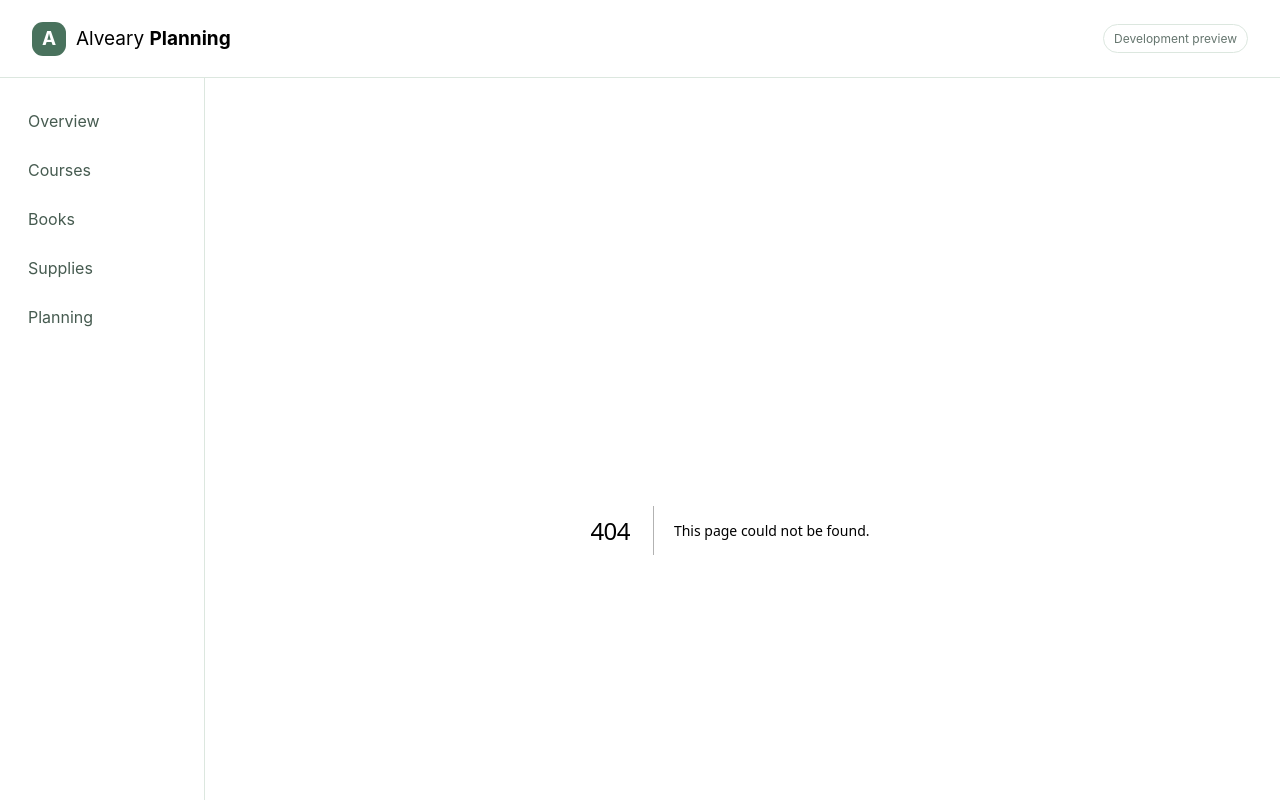
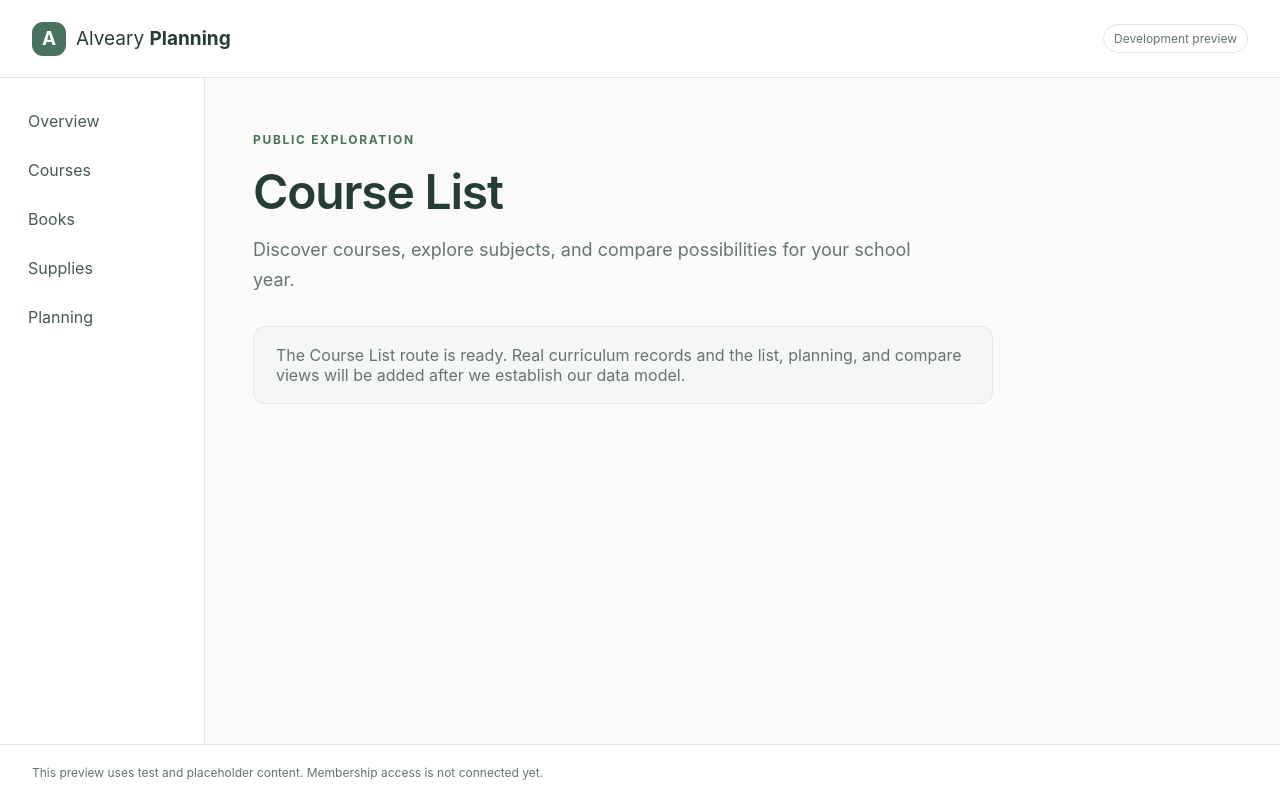
Before and after one commit to kkeel/alveary-planning-app, a Next.js app: page /courses in a window 1280 px wide. Before the commit this address had no page. Shown: the top 800 px of the page. Built offline with nearby package versions, Linux system fonts and the light colour scheme.

Commit message:
Scaffold app/courses/page.tsx for static Next.js foundation

```diff
--- /dev/null
+++ b/app/courses/page.tsx
@@ -0,0 +1,10 @@
+export default function CoursesPage() {
+  return (
+    <>
+      <p className="eyebrow">Public exploration</p>
+      <h1>Course List</h1>
+      <p className="lead">Discover courses, explore subjects, and compare possibilities for your school year.</p>
+      <div className="notice">The Course List route is ready. Real curriculum records and the list, planning, and compare views will be added after we establish our data model.</div>
+    </>
+  );
+}
```
